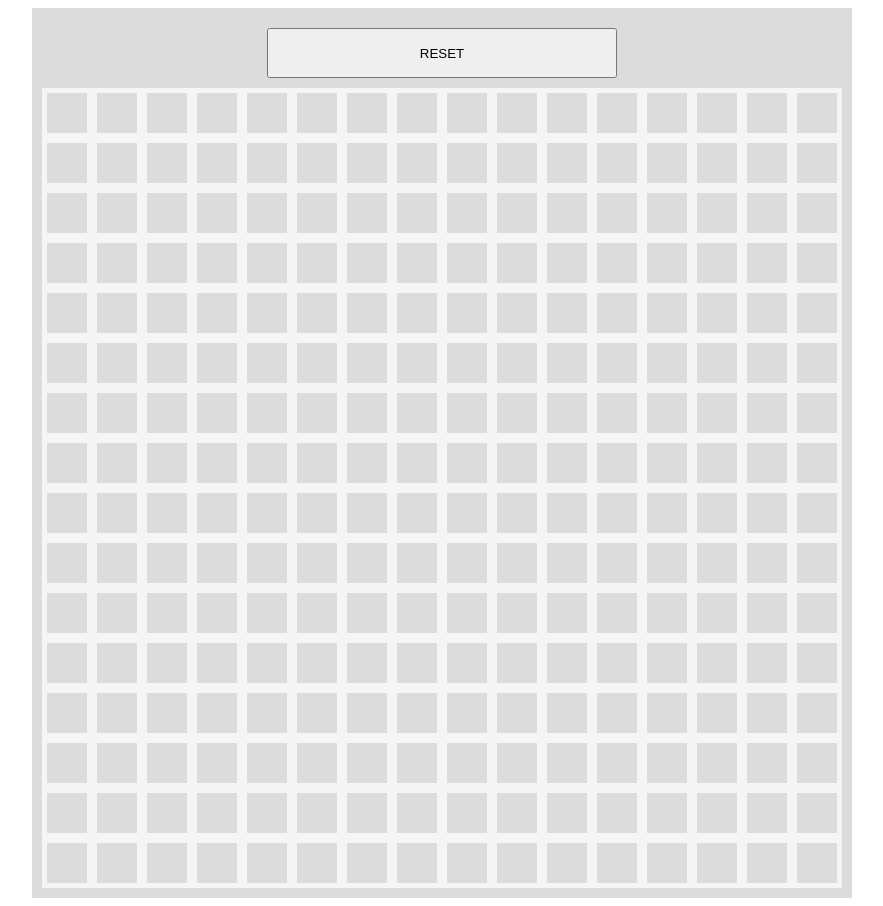
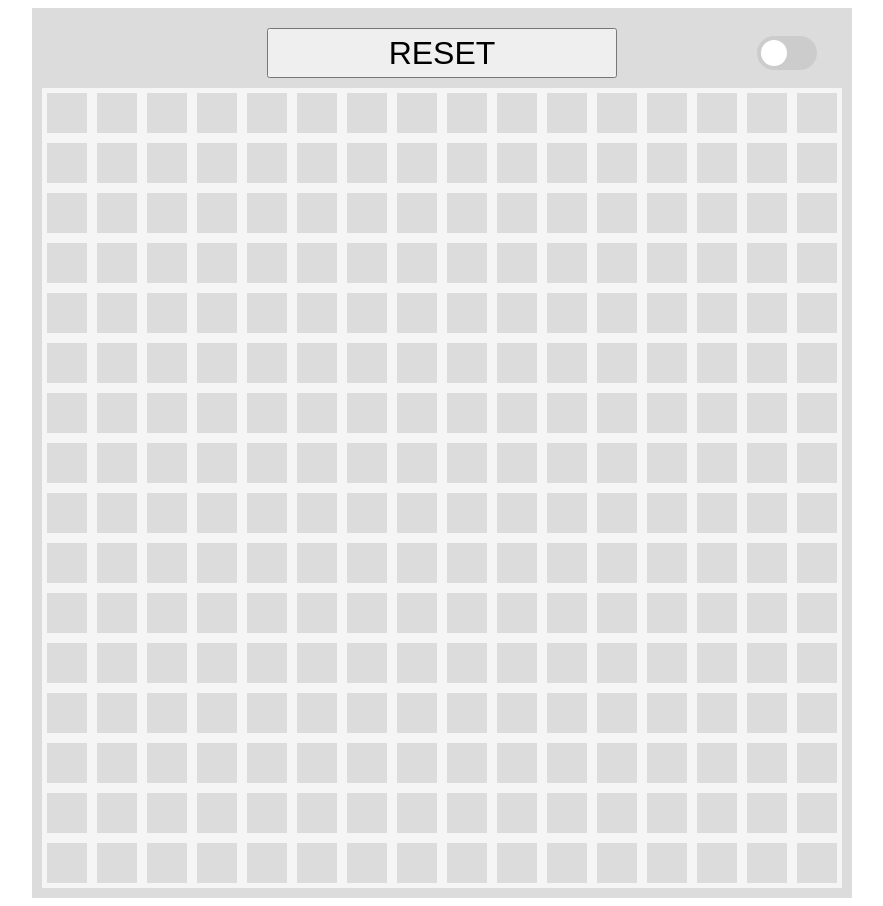
Before and after one commit to tomikuusik/etch-a-sketch, a plain HTML site: page index.html in a window 1280 px wide. Shown: the whole page, without its empty margins (198-1081 px from the left). Drawn offline with nearby package versions, Linux system fonts and the light colour scheme.

Commit message:
Add slider for color change, rework with grids

```diff
--- a/index.html
+++ b/index.html
@@ -9,11 +9,19 @@
     <script src="https://ajax.googleapis.com/ajax/libs/jquery/3.3.1/jquery.min.js"></script>
 </head>
 <body>
-    <div id="mainCenter">
-        <div id="centerDiv">
-            <span id="submitSpan"><button type="submit" id="resetButton">RESET</button></span>
-            <span id="squareSpan"><div id="maindiv"></div></span>
+    <div id="centerDiv">
+        <div id="topBar">
+            <span id="submitBox">
+                <button type="submit" id="resetButton">RESET</button>
+            </span>
+            <span id="switchBox">
+                <label class="switch">
+                    <input type="checkbox">
+                    <span class="slider round"></span>
+                </label>
+            </span>
         </div>
+        <div id="mainDiv"></div>
     </div>
 </body>
 <script src="javascript.js"></script>
--- a/javascript.js
+++ b/javascript.js
@@ -22,10 +22,14 @@ $("#centerDiv").hover(
         var y = Math.floor(Math.random() * 256);
         var z = Math.floor(Math.random() * 256);
         var bgColor = "rgb(" + x + "," + y + "," + z + ")";
-        $("#mainDiv div").hover(function () {
-            $(this).css("background-color", bgColor);
-        }, function () {
-            $(this).css("background-color", "gainsboro");
-        });
+        if (document.querySelector(".switch input").checked) {
+            document.querySelector(".slider").style.backgroundColor = bgColor;
+            $("#mainDiv div").hover(function () {
+                $(this).css("background-color", bgColor);
+            }, function () {
+                $(this).css("background-color", "gainsboro");
+            }
+            )
+        }
     }
-);
+)
--- a/styles/style.css
+++ b/styles/style.css
@@ -1,4 +1,4 @@
-#maindiv {
+#mainDiv {
     display: inline-flex;
     flex-wrap: wrap;
     width: 800px;
@@ -6,33 +6,106 @@
 }
 #mainDiv div {
     background-color: gainsboro;
-    transition: 2s ease-in;
+    transition: 0.5s ease-in;
 }
 #mainDiv div:hover {
     background-color: blue;
     transition: initial;
 }
 #resetButton {
+    justify-content: center;
+    font-size: 2em;
     width: 350px;
     height: 50px;
     margin: 10px;
 }
-#submitSpan {
-    display: inline-flex;
+#submitBox {
+    display: flex;
     justify-content: center;
+    grid-area: 1 / 2 / span 1 / span 1;
+}
+#switchBox {
+    display: flex;
+    justify-content: flex-end;
+    align-items: center;
+    padding-right: 15px;
+    grid-area: 1 / 3 / span 1 / span 1;
+}
+#centerDiv {
+    width: 800px;
+    margin: 0 auto;
+    flex-direction: column;
+    padding: 10px;
     background-color: gainsboro;
 }
-#centerDiv {
-    display: inline-flex;
-    flex-direction: column;
-    padding: 10px;
-    align-self: center;
-    background-color: gainsboro;
+#topBar {
+    display: grid;
+    grid-template-columns: 20% 60% 20%;
 }
-#squareSpan {
-    display: inline-flex;
-}
-#mainCenter {
+/* #mainCenter {
     display: flex;
     justify-content: center;
-}
+} */
+/* Code for the slider button */
+/* The switch - the box around the slider */
+.switch {
+    position: relative;
+    width: 60px;
+    height: 34px;
+    margin: 10px;
+  }
+
+  /* Hide default HTML checkbox */
+  .switch input {
+    opacity: 0;
+    width: 0;
+    height: 0;
+  }
+
+  /* The slider */
+  .slider {
+    position: absolute;
+    cursor: pointer;
+    top: 0;
+    left: 0;
+    right: 0;
+    bottom: 0;
+    background-color: #ccc;
+    -webkit-transition: .4s;
+    transition: .4s;
+  }
+
+  .slider:before {
+    position: absolute;
+    content: "";
+    height: 26px;
+    width: 26px;
+    left: 4px;
+    bottom: 4px;
+    background-color: white;
+    -webkit-transition: .4s;
+    transition: .4s;
+  }
+
+  input:checked + .slider {
+    background-color: #2196F3;
+  }
+
+  input:focus + .slider {
+    box-shadow: 0 0 1px #2196F3;
+  }
+
+  input:checked + .slider:before {
+    -webkit-transform: translateX(26px);
+    -ms-transform: translateX(26px);
+    transform: translateX(26px);
+  }
+
+  /* Rounded sliders */
+  .slider.round {
+    border-radius: 34px;
+  }
+
+  .slider.round:before {
+    border-radius: 50%;
+  }
```
